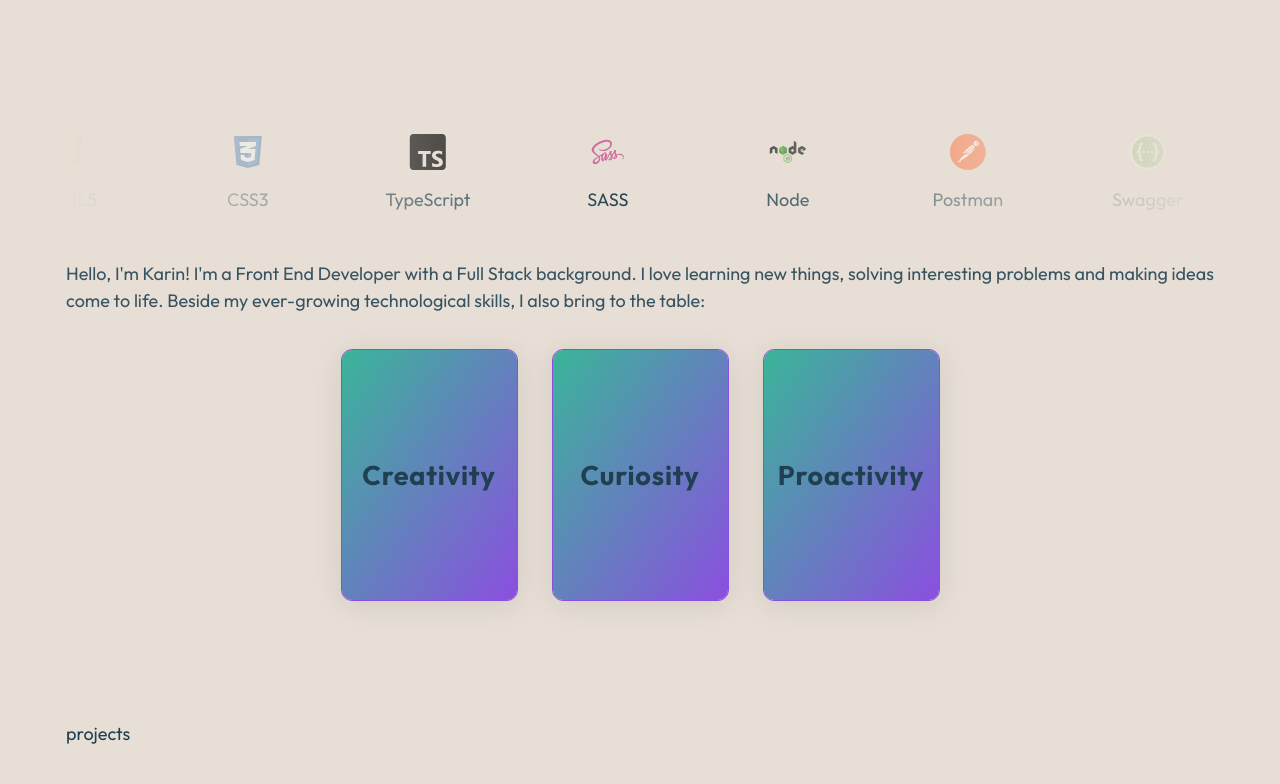
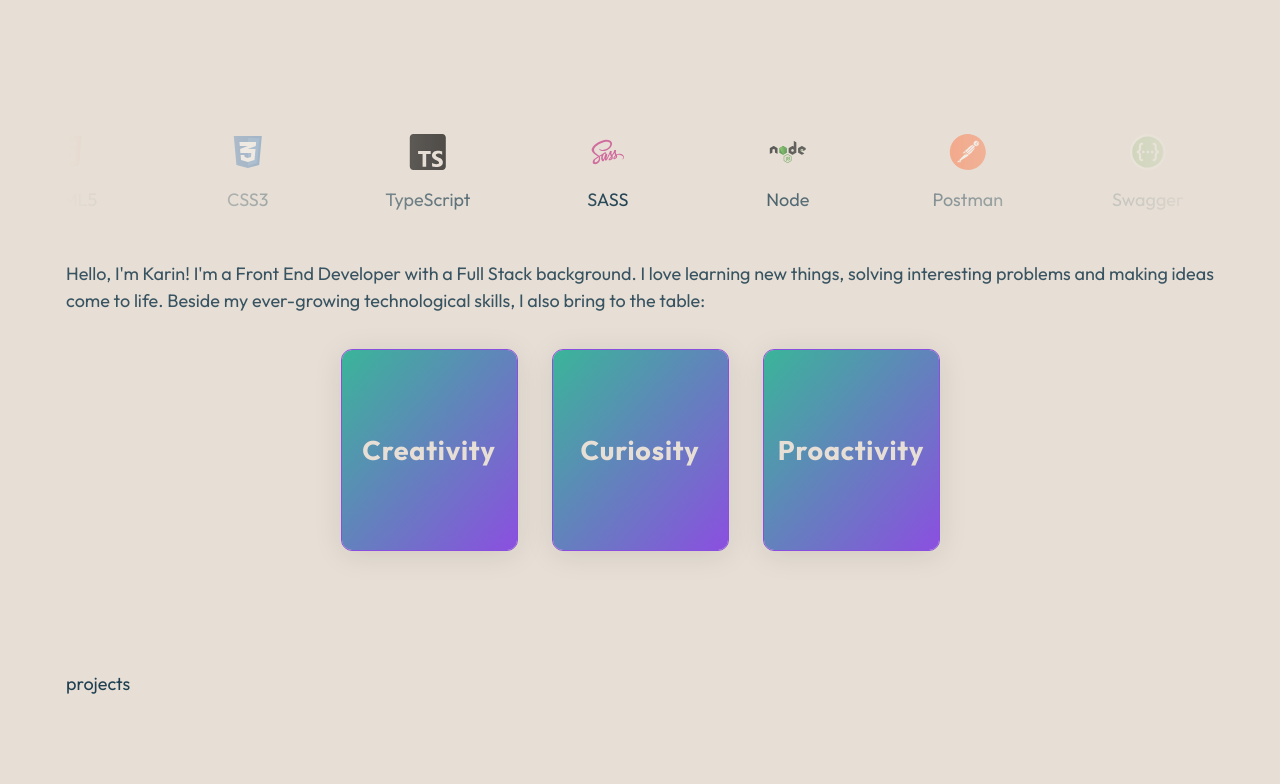
Before and after one commit to karin-zohar/Personal-Website, a React (Vite) app in the folder apps/client/: page / in a window 1280 px wide. Shown: the part 542-1326 px from the top of the page. Built offline with nearby package versions, Linux system fonts and the light colour scheme.

Commit message:
feat: edit cards appearance

```diff
--- a/apps/client/src/components/Main/components/AboutMe/components/SoftSkills/soft-skills.style.css
+++ b/apps/client/src/components/Main/components/AboutMe/components/SoftSkills/soft-skills.style.css
@@ -8,8 +8,9 @@
       cursor: pointer;
       border-radius: 10px;
       width: 175px;
-      height: 250px;
+      height: 200px;
       box-shadow: var(--box-shadow);
+      color: var(--cream-100);
       outline: 1px solid var(--purple-300);
       background: linear-gradient(
         to bottom right,
@@ -40,8 +41,6 @@
         font-weight: 700;
         font-size: 1.5rem;
         letter-spacing: 0.03em;
-        -webkit-backface-visibility: hidden; /* Safari */
-        backface-visibility: hidden;
       }
     }
   }
```
